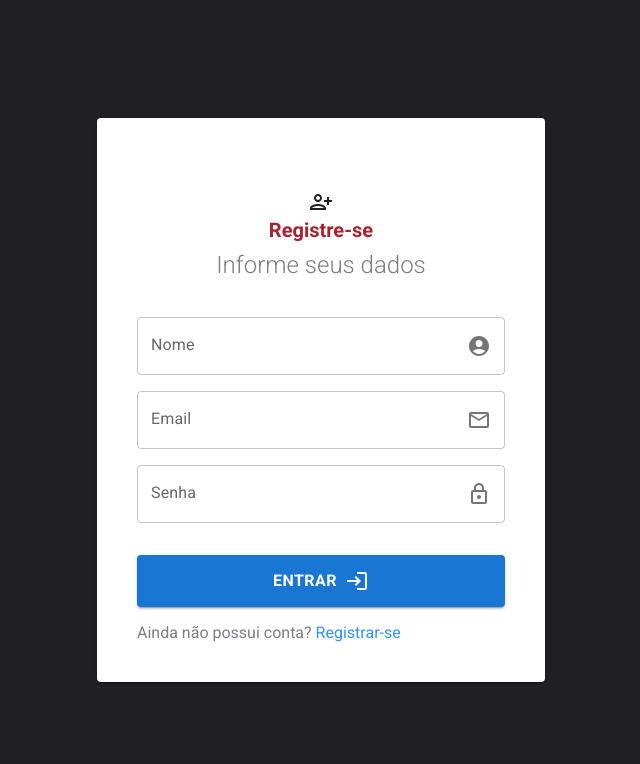
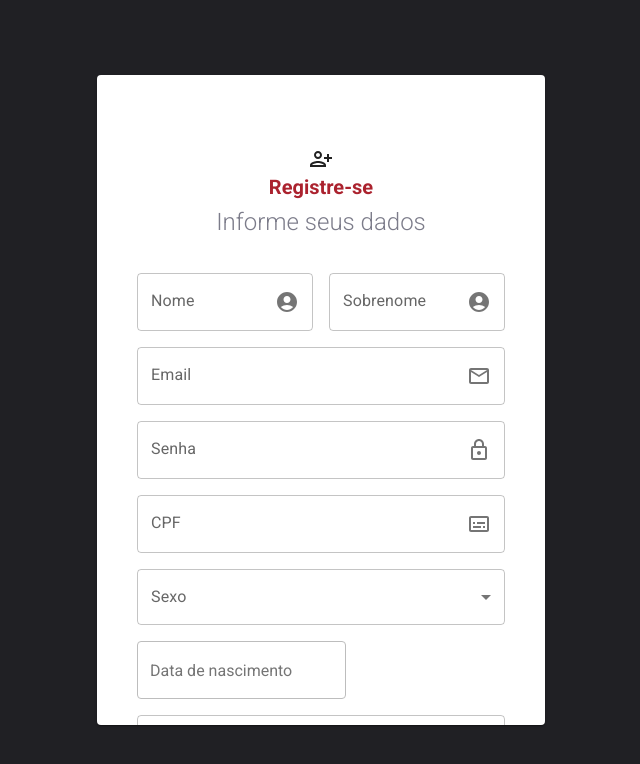
Before and after one commit to migyas/dashboard-matera, a React (Vite) app: page /register in a window 1280 px wide. Shown: the top 764 px of the page, without its empty margins (319-959 px from the left). Built offline with nearby package versions, Linux system fonts and the light colour scheme.

Commit message:
feat: register page static completed

```diff
--- a/package.json
+++ b/package.json
@@ -16,14 +16,18 @@
     "@mui/material": "^5.11.8",
     "@mui/styled-engine": "^5.11.8",
     "@mui/styled-engine-sc": "^5.11.0",
+    "date-fns": "^2.29.3",
     "react": "^18.2.0",
+    "react-datepicker": "^4.10.0",
     "react-dom": "^18.2.0",
+    "react-hook-form": "^7.43.1",
     "react-router-dom": "^6.8.1",
     "styled-components": "^5.3.6",
     "vite-tsconfig-paths": "^4.0.5"
   },
   "devDependencies": {
     "@types/react": "^18.0.27",
+    "@types/react-datepicker": "^4.8.0",
     "@types/react-dom": "^18.0.10",
     "@types/styled-components": "^5.1.26",
     "@typescript-eslint/eslint-plugin": "^5.51.0",
--- a/src/App.tsx
+++ b/src/App.tsx
@@ -3,6 +3,12 @@ import { BrowserRouter } from "react-router-dom";
 import { Routes } from "./routes";
 import { GlobalStyles } from "./styles/global";
 import { defaultTheme } from "./styles/themes/default";
+
+import "react-datepicker/dist/react-datepicker.css";
+import { registerLocale } from "react-datepicker";
+import { ptBR } from "date-fns/locale";
+
+registerLocale("pt-BR", ptBR);
 
 export function App() {
   return (
--- a/src/pages/Register/index.tsx
+++ b/src/pages/Register/index.tsx
@@ -1,14 +1,30 @@
+import { createElement, useState } from "react";
 import {
   LoginOutlined,
   PersonAddAlt,
   AccountCircle,
   LockOutlined,
   EmailOutlined,
+  SubtitlesOutlined,
+  SearchOutlined,
 } from "@mui/icons-material";
-import { Button, InputAdornment, TextField } from "@mui/material";
-import { ContainerRegister, FormContainer, LinkRegister } from "./styles";
+import {
+  Button,
+  FormControl,
+  Grid,
+  InputAdornment,
+  InputLabel,
+  MenuItem,
+  Select,
+  TextField,
+} from "@mui/material";
+import DatePicker from "react-datepicker";
+import { ContainerRegister, CustomInput, FormContainer, LinkRegister } from "./styles";
+import { addMonths } from "date-fns";
 
 export function Register() {
+  const [date, setDate] = useState<Date | null>(null);
+
   return (
     <ContainerRegister>
       <header>
@@ -17,6 +33,8 @@ export function Register() {
         <span>Informe seus dados</span>
       </header>
       <FormContainer>
+        <Grid container spacing={2}>
+          <Grid item xs={6}>
             <TextField
               id="outlined-basic"
               label="Nome"
@@ -29,6 +47,22 @@ export function Register() {
                 ),
               }}
             />
+          </Grid>
+          <Grid item xs={6}>
+            <TextField
+              id="outlined-basic"
+              label="Sobrenome"
+              variant="outlined"
+              InputProps={{
+                endAdornment: (
+                  <InputAdornment position="end">
+                    <AccountCircle />
+                  </InputAdornment>
+                ),
+              }}
+            />
+          </Grid>
+        </Grid>
         <TextField
           type="email"
           id="outlined-basic"
@@ -56,13 +90,71 @@ export function Register() {
             ),
           }}
         />
+        <TextField
+          id="outlined-basic"
+          label="CPF"
+          variant="outlined"
+          InputProps={{
+            endAdornment: (
+              <InputAdornment position="end">
+                <SubtitlesOutlined />
+              </InputAdornment>
+            ),
+          }}
+        />
+        <FormControl>
+          <InputLabel id="gender">Sexo</InputLabel>
+          <Select labelId="gender" label="Sexo">
+            <MenuItem value="sexo 1">Masculino</MenuItem>
+            <MenuItem value="sexo 2">Feminino</MenuItem>
+          </Select>
+        </FormControl>
+        <Grid>
+          <DatePicker
+            selected={date}
+            locale="pt-BR"
+            dateFormat="dd/MM/yyyy"
+            showMonthDropdown
+            showYearDropdown
+            closeOnScroll
+            maxDate={addMonths(new Date(), 6)}
+            dropdownMode="select"
+            placeholderText="Data de nascimento"
+            customInput={createElement(CustomInput)}
+            onChange={(date) => setDate(date)}
+            yearItemNumber={9}
+          />
+        </Grid>
+        <TextField
+          id="outlined-basic"
+          label="CEP"
+          variant="outlined"
+          InputProps={{
+            endAdornment: (
+              <InputAdornment position="end">
+                <SearchOutlined />
+              </InputAdornment>
+            ),
+          }}
+        />
+        <TextField id="outlined-basic" label="Logradouro" variant="outlined" />
+        <TextField id="outlined-basic" label="Bairro" variant="outlined" />
+        <Grid container spacing={2}>
+          <Grid item xs={7}>
+            <TextField id="outlined-basic" label="Localidade" variant="outlined" />
+          </Grid>
+          <Grid item xs={5}>
+            <TextField id="outlined-basic" label="UF" variant="outlined" />
+          </Grid>
+        </Grid>
+        <TextField id="outlined-basic" label="Complemento" variant="outlined" />
         <Button type="submit" variant="contained">
-          Entrar
-          <LoginOutlined />
+          Registrar
+          <PersonAddAlt />
         </Button>
       </FormContainer>
       <span>
-        Ainda não possui conta? <LinkRegister to="/register">Registrar-se</LinkRegister>
+        Já possui uma conta? <LinkRegister to="/">Entrar</LinkRegister>
       </span>
     </ContainerRegister>
   );
--- a/src/pages/Register/styles.ts
+++ b/src/pages/Register/styles.ts
@@ -8,6 +8,8 @@ export const ContainerRegister = styled(Paper)`
   width: 100%;
   height: max-content;
   padding: 2.5rem;
+  max-height: 650px;
+  overflow: auto;
 
   header {
     margin: 2rem 0;
@@ -64,3 +66,11 @@ export const FormContainer = styled.form`
     gap: 0.5rem;
   }
 `;
+
+export const CustomInput = styled.input`
+  width: 100%;
+  padding: 1.75rem 0.75rem;
+  display: inline-block;
+  border: 1px solid #bdbdbd;
+  border-radius: 4px;
+`;
```
Also changed, not shown: 1 other file (tests, documents, lock files or other folders). Lines whose indentation alone changed are shown as unchanged.
